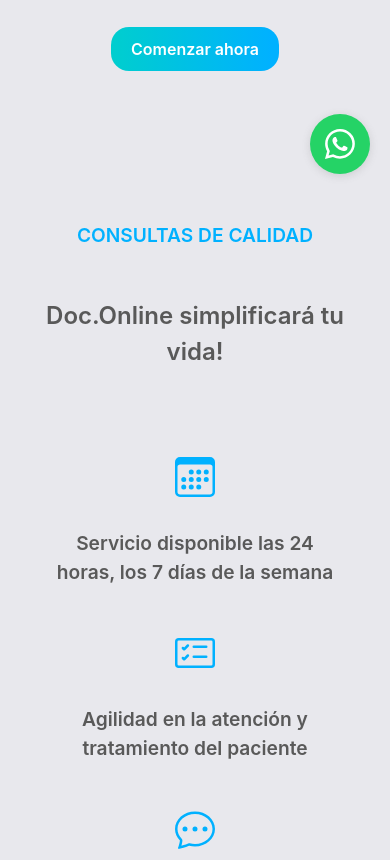
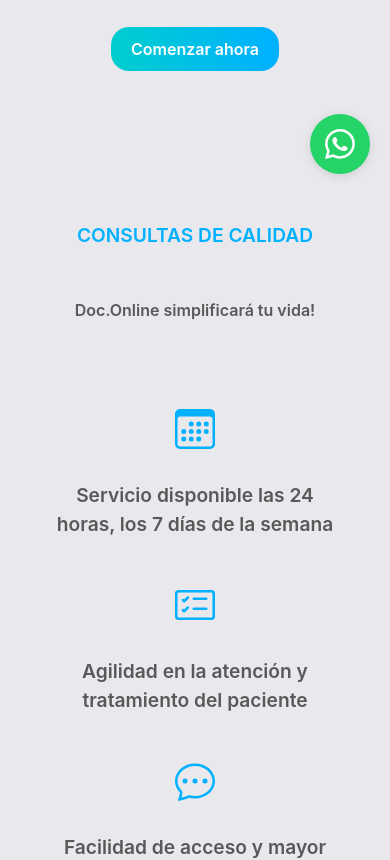
Before and after one commit to franco-buccellato/FrontDocOnlineLanding, a React (Create React App) app: page / in a window 390 px wide. Shown: the part 650-1510 px from the top of the page. Built offline with nearby package versions, Linux system fonts and the light colour scheme.

Commit message:
modifoco responsive 11

```diff
--- a/src/components/CalidadYBeneficios/CalidadYBeneficios.js
+++ b/src/components/CalidadYBeneficios/CalidadYBeneficios.js
@@ -129,8 +129,12 @@
                 justify-content: center;
                 align-items: center;
                 flex-direction: column;
-                span,p{
+                span{
                     text-align: center;
+                    font-size: 1.2rem;
+                }
+                p{
+                    font-size: 1rem;
                 }
             }
         }
@@ -239,9 +243,13 @@
                 }
                 .second-card-title{
                     font-weight: 600;
-                    font-size: 1.2rem;
+
                     margin: 1.6rem 0;
                     text-align: center;
+
+                    @media only screen and (max-width: 1024px) {
+                        font-size: 1rem;
+                    }
                 }
                 p{
                     font-size: 1rem;
```
